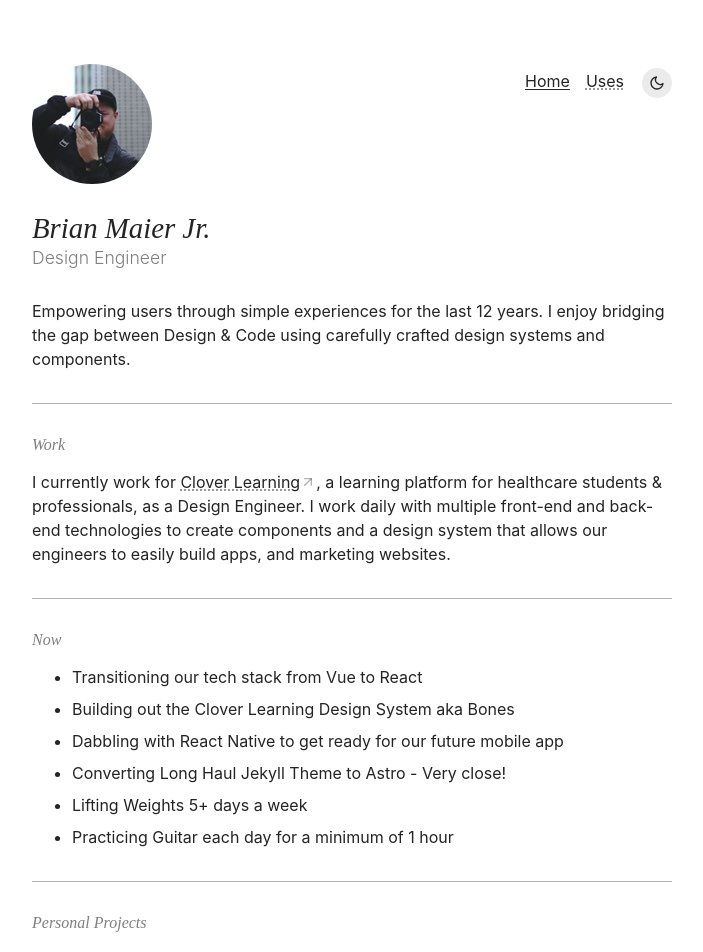
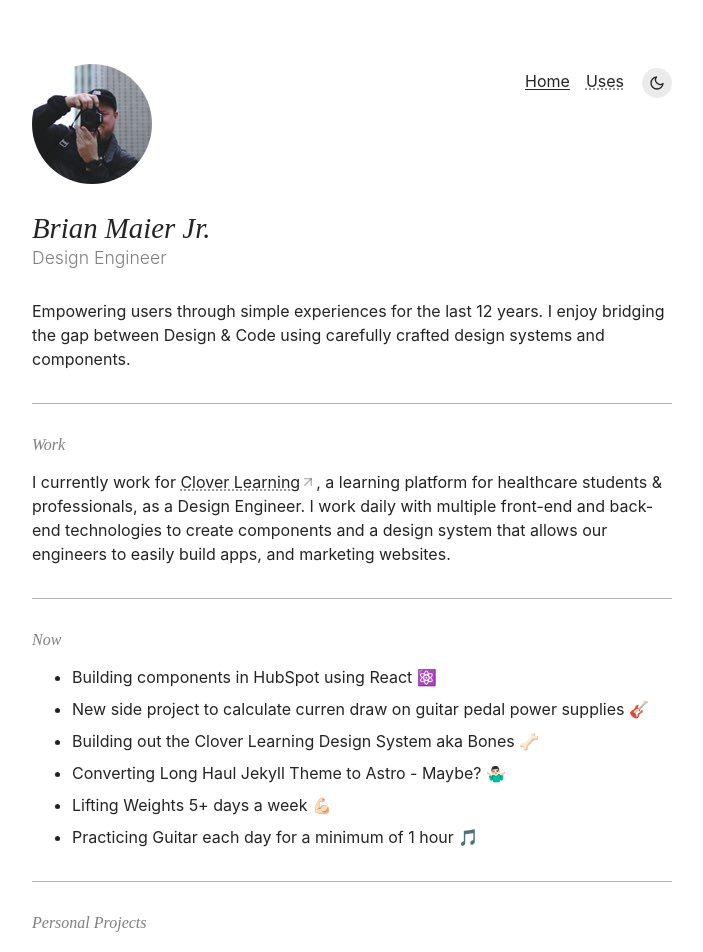
Before and after one commit to brianmaierjr/react-portfolio, a React (Vite) app: page / in a window 1280 px wide. Shown: the top 952 px of the page, without its empty margins (288-991 px from the left). Built offline with nearby package versions, Linux system fonts and the light colour scheme.

Commit message:
update Now section

```diff
--- a/src/pages/home.tsx
+++ b/src/pages/home.tsx
@@ -28,19 +28,22 @@ const Home = () => {
 			<Section label='Now'>
 				<h2>Now</h2>
 				<ul className='list'>
-					<li>Transitioning our tech stack from Vue to React</li>
+					<li>Building components in HubSpot using React ⚛️</li>
+					<li>
+						New side project to calculate curren draw on guitar
+						pedal power supplies 🎸
+					</li>
 					<li>
 						Building out the Clover Learning Design System aka Bones
+						🦴
 					</li>
 					<li>
-						Dabbling with React Native to get ready for our future
-						mobile app
+						Converting Long Haul Jekyll Theme to Astro - Maybe? 🤷🏻‍♂️
 					</li>
+					<li>Lifting Weights 5+ days a week 💪🏻</li>
 					<li>
-						Converting Long Haul Jekyll Theme to Astro - Very close!
+						Practicing Guitar each day for a minimum of 1 hour 🎵
 					</li>
-					<li>Lifting Weights 5+ days a week</li>
-					<li>Practicing Guitar each day for a minimum of 1 hour</li>
 				</ul>
 			</Section>
 			<Section label='Projects'>
```
